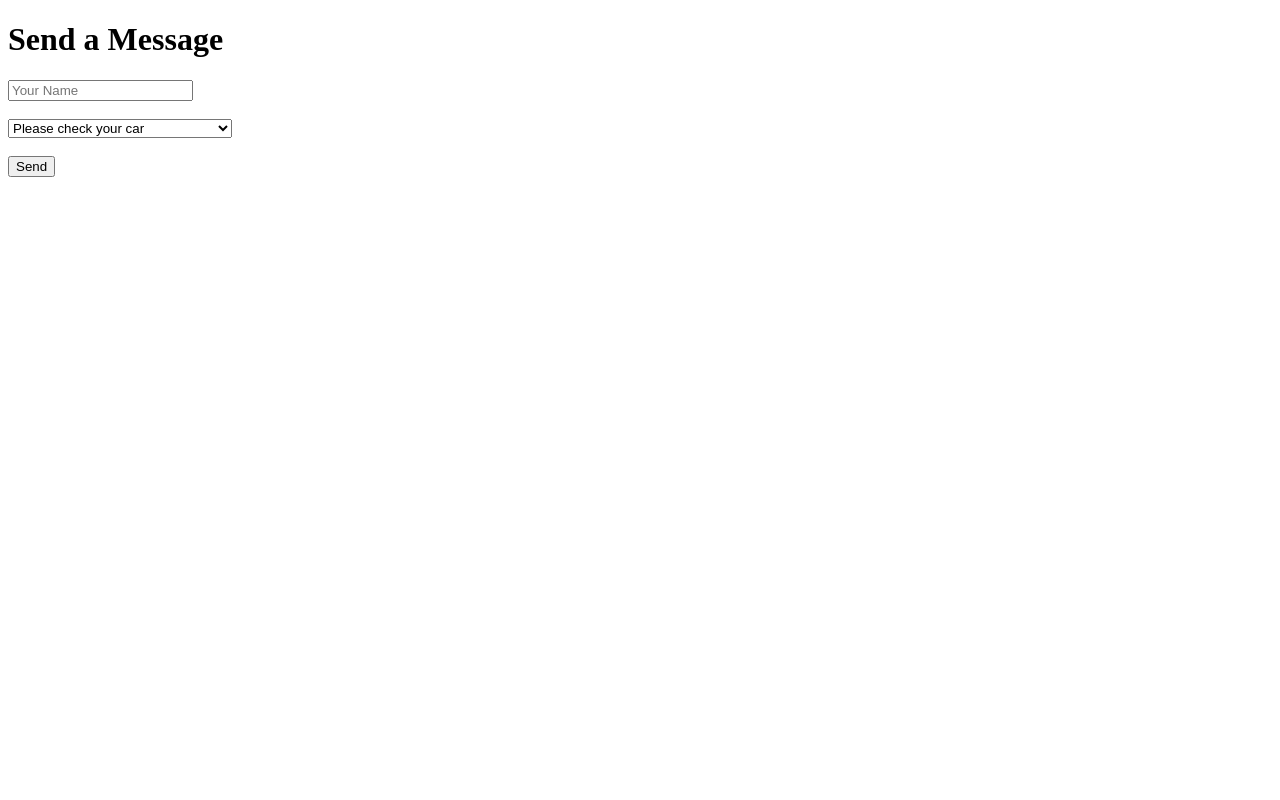
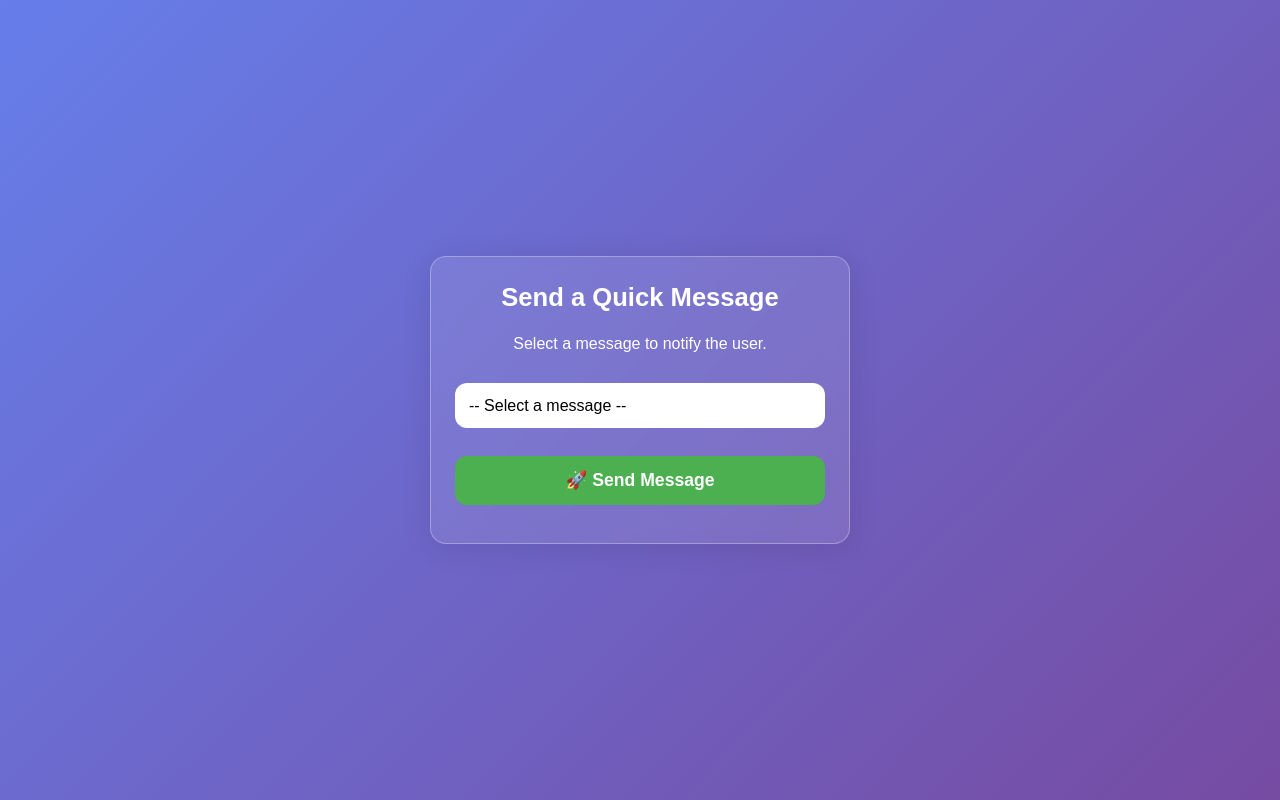
Before and after one commit to Hazemhabeb/Go-Message, a plain HTML site: page index.html in a window 1280 px wide. Drawn offline with Linux system fonts and the light colour scheme.

Commit message:
Update index.html

```diff
--- a/index.html
+++ b/index.html
@@ -1,61 +1,181 @@
 <!DOCTYPE html>
-<html>
+<html lang="en">
 <head>
-  <title>Send Message</title>
-  <script src="https://www.gstatic.com/firebasejs/9.6.1/firebase-app-compat.js"></script>
-  <script src="https://www.gstatic.com/firebasejs/9.6.1/firebase-firestore-compat.js"></script>
+  <meta charset="UTF-8">
+  <meta name="viewport" content="width=device-width, initial-scale=1.0, maximum-scale=1.0, user-scalable=no">
+  <title>Send a Message - BarcodeChat</title>
+  <script src="https://www.gstatic.com/firebasejs/9.6.1/firebase-app.js"></script>
+  <script src="https://www.gstatic.com/firebasejs/9.6.1/firebase-firestore.js"></script>
+  <style>
+    * {
+      margin: 0;
+      padding: 0;
+      box-sizing: border-box;
+    }
+
+    body {
+      font-family: 'Arial', sans-serif;
+      background: linear-gradient(135deg, #667eea, #764ba2);
+      color: white;
+      display: flex;
+      justify-content: center;
+      align-items: center;
+      min-height: 100vh;
+      padding: 16px;
+    }
+
+    .container {
+      background: rgba(255, 255, 255, 0.1);
+      border-radius: 16px;
+      padding: 24px;
+      width: 100%;
+      max-width: 420px;
+      box-shadow: 0 4px 30px rgba(0, 0, 0, 0.1);
+      backdrop-filter: blur(10px);
+      border: 1px solid rgba(255, 255, 255, 0.3);
+      text-align: center;
+    }
+
+    h2 {
+      margin-bottom: 20px;
+      font-size: 1.6em;
+      line-height: 1.3;
+    }
+
+    p {
+      font-size: 1em;
+      margin-bottom: 16px;
+    }
+
+    select, button {
+      width: 100%;
+      padding: 14px;
+      margin: 14px 0;
+      border-radius: 12px;
+      border: none;
+      font-size: 16px;
+      appearance: none;
+    }
+
+    select {
+      background: white;
+      color: black;
+    }
+
+    button {
+      background: #4CAF50;
+      color: white;
+      font-weight: bold;
+      cursor: pointer;
+      transition: background 0.3s;
+      font-size: 1.1em;
+    }
+
+    button:hover {
+      background: #45a049;
+    }
+
+    .message {
+      margin-top: 16px;
+      padding: 12px;
+      border-radius: 10px;
+      font-size: 0.95em;
+    }
+
+    .success {
+      background-color: #2ecc71;
+    }
+
+    .error {
+      background-color: #e74c3c;
+    }
+
+    @media (max-width: 480px) {
+      h2 {
+        font-size: 1.4em;
+      }
+
+      p {
+        font-size: 0.95em;
+      }
+
+      select, button {
+        padding: 12px;
+        font-size: 1em;
+      }
+    }
+  </style>
 </head>
 <body>
-  <h1>Send a Message</h1>
-  <form id="messageForm">
-    <input type="text" id="senderName" placeholder="Your Name" required><br><br>
-    <select id="message">
-      <option value="Please check your car">Please check your car</option>
-      <option value="You are parked in the wrong place">You are parked in the wrong place</option>
-      <option value="Urgent: Please move your vehicle">Urgent: Please move your vehicle</option>
-    </select><br><br>
-    <button type="submit">Send</button>
-  </form>
 
-  <p id="result"></p>
+<div class="container">
+  <h2>Send a Quick Message</h2>
+  <p>Select a message to notify the user.</p>
+
+  <select id="messageSelect">
+    <option value="">-- Select a message --</option>
+    <option value="Please move your car, it's blocking the way.">🚗 Please move your car, it's blocking the way.</option>
+    <option value="Your car alarm is on. Please check it.">🔔 Your car alarm is on. Please check it.</option>
+    <option value="Your car is in a restricted area. Please relocate.">🚫 Your car is in a restricted area. Please relocate.</option>
+    <option value="Urgent! Please return to your car.">⚠️ Urgent! Please return to your car.</option>
+  </select>
+
+  <button onclick="sendMessage()">🚀 Send Message</button>
+
+  <div id="feedback" class="message" style="display:none;"></div>
+</div>
 
 <script>
-    // Initialize Firebase
+  // ✅ Firebase config
   const firebaseConfig = {
     apiKey: "AIzaSyD7_x1DNVwmz3bMa7xxxNjfddAKBCwspVk",
     authDomain: "go-message-7c11b.firebaseapp.com",
     projectId: "go-message-7c11b",
   };
-    firebase.initializeApp(firebaseConfig);
+
+  // ✅ Initialize Firebase
+  const app = firebase.initializeApp(firebaseConfig);
   const db = firebase.firestore();
 
-    // Get UID from query params
+  // ✅ Extract UID from URL
   const urlParams = new URLSearchParams(window.location.search);
-    const uid = urlParams.get('uid');
+  const userId = urlParams.get('uid');
 
-    document.getElementById('messageForm').addEventListener('submit', async function(e) {
-      e.preventDefault();
+  if (!userId) {
+    alert("❗ Error: No user ID found. Please scan a valid barcode.");
+  }
 
-      const senderName = document.getElementById('senderName').value;
-      const message = document.getElementById('message').value;
+  // ✅ Send message to Firestore
+  function sendMessage() {
+    const messageSelect = document.getElementById('messageSelect');
+    const selectedMessage = messageSelect.value;
+    const feedback = document.getElementById('feedback');
 
-      if (!uid) {
-        document.getElementById('result').innerText = 'Invalid user ID.';
+    if (!selectedMessage) {
+      feedback.innerText = "⚠️ Please select a message to send.";
+      feedback.className = "message error";
+      feedback.style.display = "block";
       return;
     }
 
-      try {
-        await db.collection('users').doc(uid).collection('messages').add({
-          senderName: senderName,
-          message: message,
-          timestamp: new Date()
+    db.collection("users").doc(userId).collection("messages").add({
+      message: selectedMessage,
+      timestamp: firebase.firestore.FieldValue.serverTimestamp()
+    })
+    .then(() => {
+      feedback.innerText = "✅ Message sent successfully!";
+      feedback.className = "message success";
+      feedback.style.display = "block";
+      messageSelect.value = ""; // Reset selection
+    })
+    .catch((error) => {
+      console.error("Error sending message: ", error);
+      feedback.innerText = "❗ Failed to send message. Please try again.";
+      feedback.className = "message error";
+      feedback.style.display = "block";
     });
-        document.getElementById('result').innerText = 'Message sent successfully!';
-      } catch (error) {
-        console.error(error);
-        document.getElementById('result').innerText = 'Failed to send message.';
   }
-    });
 </script>
+
 </body>
 </html>
```
Lines whose indentation alone changed are shown as unchanged.
